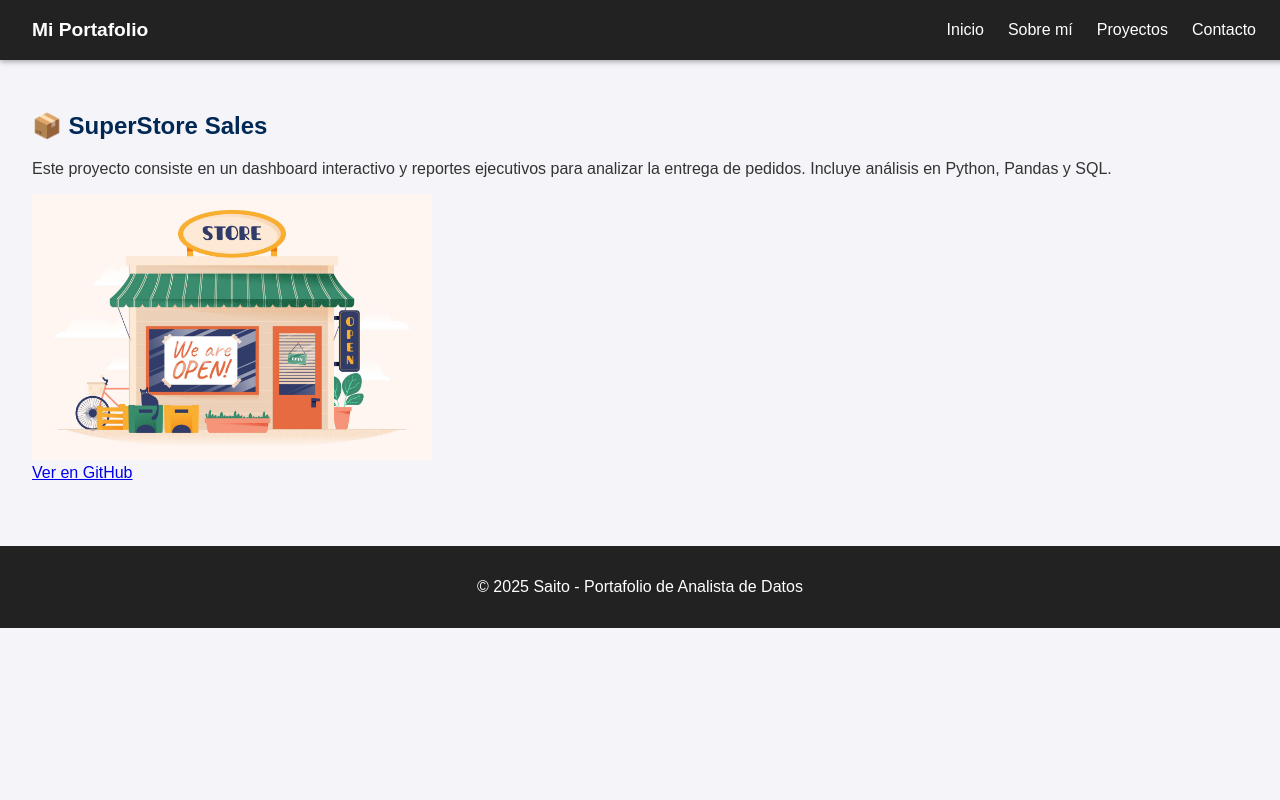
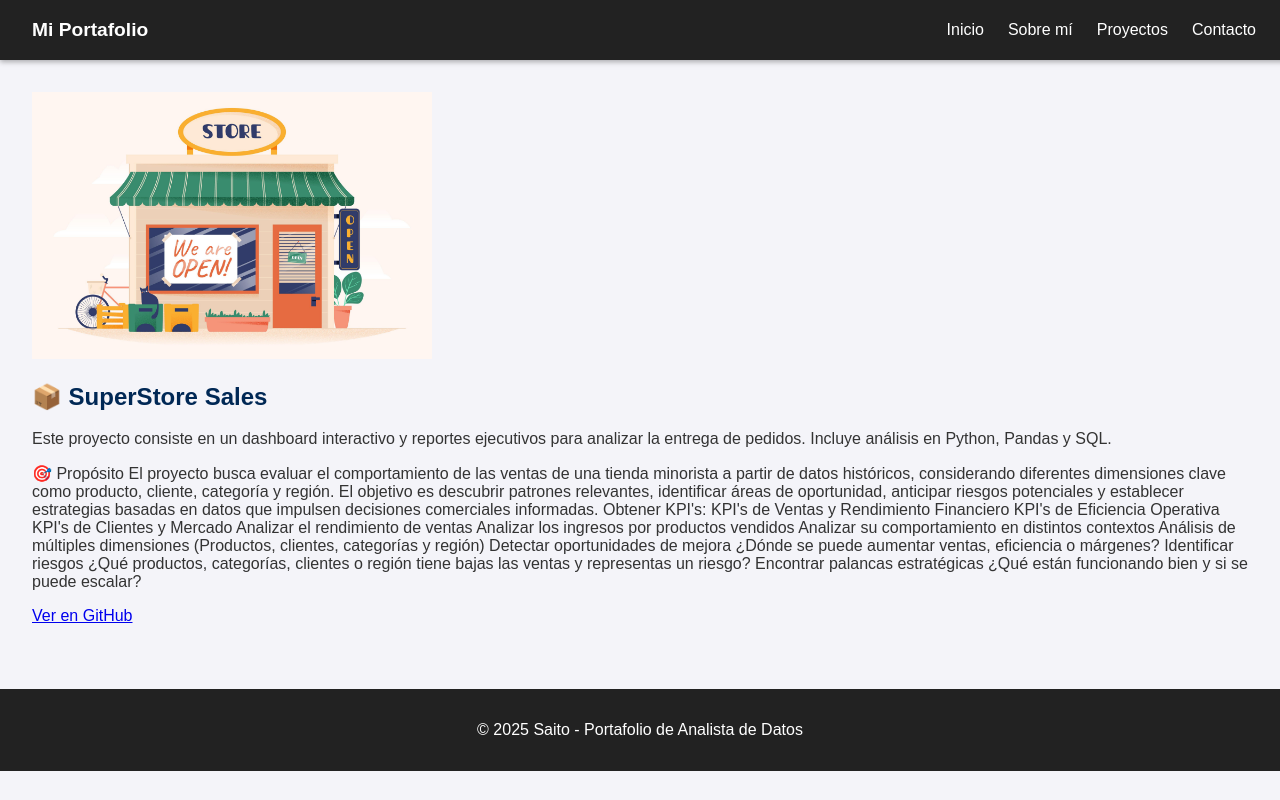
Before and after one commit to SaitoM17/mi-portafolio, a React (Create React App) app: page /superstore-sales in a window 1280 px wide. Built offline with nearby package versions, Linux system fonts and the light colour scheme.

Commit message:
feat: Se añadio propósito del proyecto y reubico la imagen

```diff
--- a/src/pages/SuperStore_Sales.js
+++ b/src/pages/SuperStore_Sales.js
@@ -3,14 +3,41 @@ import React from "react";
 function SuperStoreSales() {
   return (
     <div style={{ padding: "2rem" }}>
+      <img src="/img/SuperStore_Sales.jpg" alt="Amazon Delivery" style={{ maxWidth: "400px" }} />
+      <br />
       <h2>📦 SuperStore Sales</h2>
+
       <p>
         Este proyecto consiste en un dashboard interactivo y reportes
         ejecutivos para analizar la entrega de pedidos.
         Incluye análisis en Python, Pandas y SQL.
       </p>
-      <img src="/img/SuperStore_Sales.jpg" alt="Amazon Delivery" style={{ maxWidth: "400px" }} />
-      <br />
+
+      <p>
+        🎯 Propósito
+        El proyecto busca evaluar el comportamiento de las ventas de una tienda minorista a partir de datos históricos, considerando diferentes dimensiones clave como producto, cliente, categoría y región. El objetivo es descubrir patrones relevantes, identificar áreas de oportunidad, anticipar riesgos potenciales y establecer estrategias basadas en datos que impulsen decisiones comerciales informadas.
+
+        Obtener KPI's:
+
+        KPI's de Ventas y Rendimiento Financiero
+        KPI's de Eficiencia Operativa
+        KPI's de Clientes y Mercado
+        Analizar el rendimiento de ventas
+
+        Analizar los ingresos por productos vendidos
+        Analizar su comportamiento en distintos contextos
+        Análisis de múltiples dimensiones (Productos, clientes, categorías y región)
+
+        Detectar oportunidades de mejora
+
+        ¿Dónde se puede aumentar ventas, eficiencia o márgenes?
+        Identificar riesgos
+
+        ¿Qué productos, categorías, clientes o región tiene bajas las ventas y representas un riesgo?
+        Encontrar palancas estratégicas
+
+        ¿Qué están funcionando bien y si se puede escalar?
+      </p>
       <a href="https://github.com/SaitoM17/amazon_delivery" target="_blank" rel="noopener noreferrer">
         Ver en GitHub
       </a>
```
